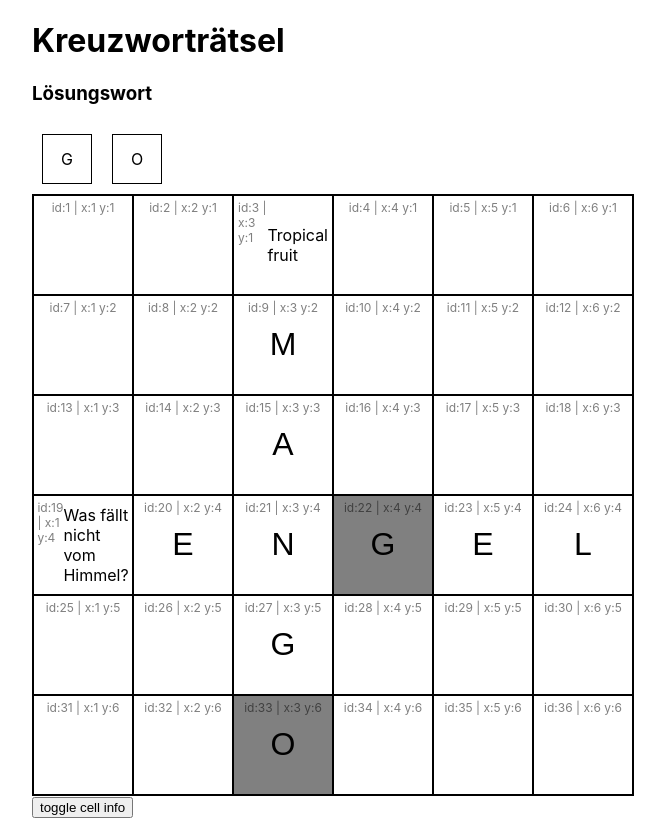
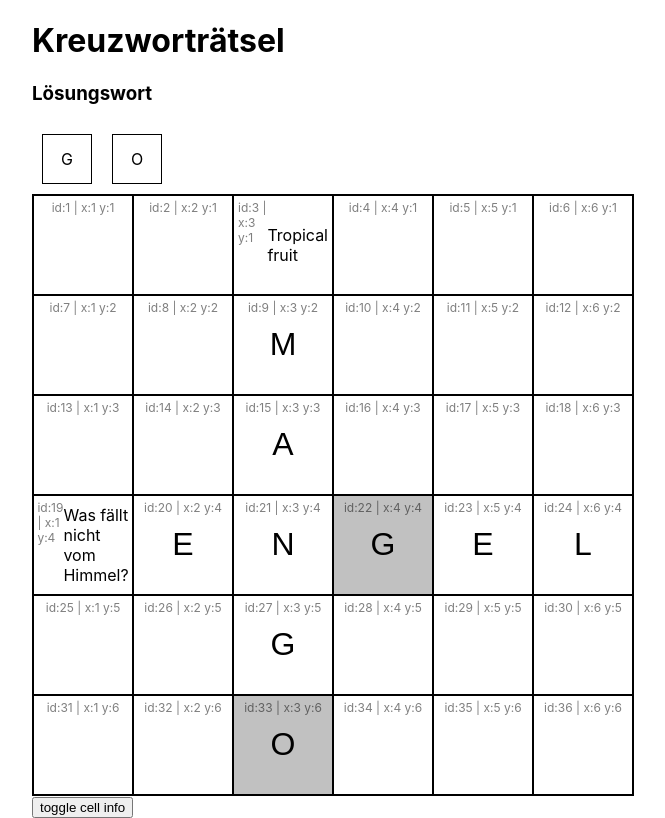
Before and after one commit to sophialittlejohn/kreuzwort-raetsel, a Next.js app: page / in a window 1280 px wide. Shown: the whole page, without its empty margins (307-972 px from the left). Built offline with nearby package versions, Linux system fonts and the light colour scheme.

Commit message:
prevent jumping solutionWord and css color fix

```diff
--- a/pages/index.tsx
+++ b/pages/index.tsx
@@ -49,7 +49,7 @@ const StyledInput = styled.input`
   font-size: ${({ size }) => `${size}px`};
   text-align: center;
   background: ${({ isSolutionKey }) =>
-    isSolutionKey ? "gray" : "transparent"};
+    isSolutionKey ? "#c1c1c1" : "transparent"};
 `;
 
 const SolutionChar = styled.div`
@@ -60,6 +60,11 @@ const SolutionChar = styled.div`
   display: inline-flex;
   justify-content: center;
   align-items: center;
+`;
+
+const SolutionWordWrapper = styled.div`
+  display: inline-flex;
+  justify-content: center;
 `;
 
 /**
@@ -230,11 +235,11 @@ export default function Home() {
       <main>
         <h1>Kreuzworträtsel</h1>
         <h3>Lösungswort</h3>
-        <>
+        <SolutionWordWrapper>
           {solutionCells.map((char) => {
             return <SolutionChar>{char.value}</SolutionChar>;
           })}
-        </>
+        </SolutionWordWrapper>
         <Grid itemCount={COLUMNS_COUNT}>
           {gridState.map((cell, index) => {
             const isSolutionKey = solutionCells.find((solutionKey) => {
```
